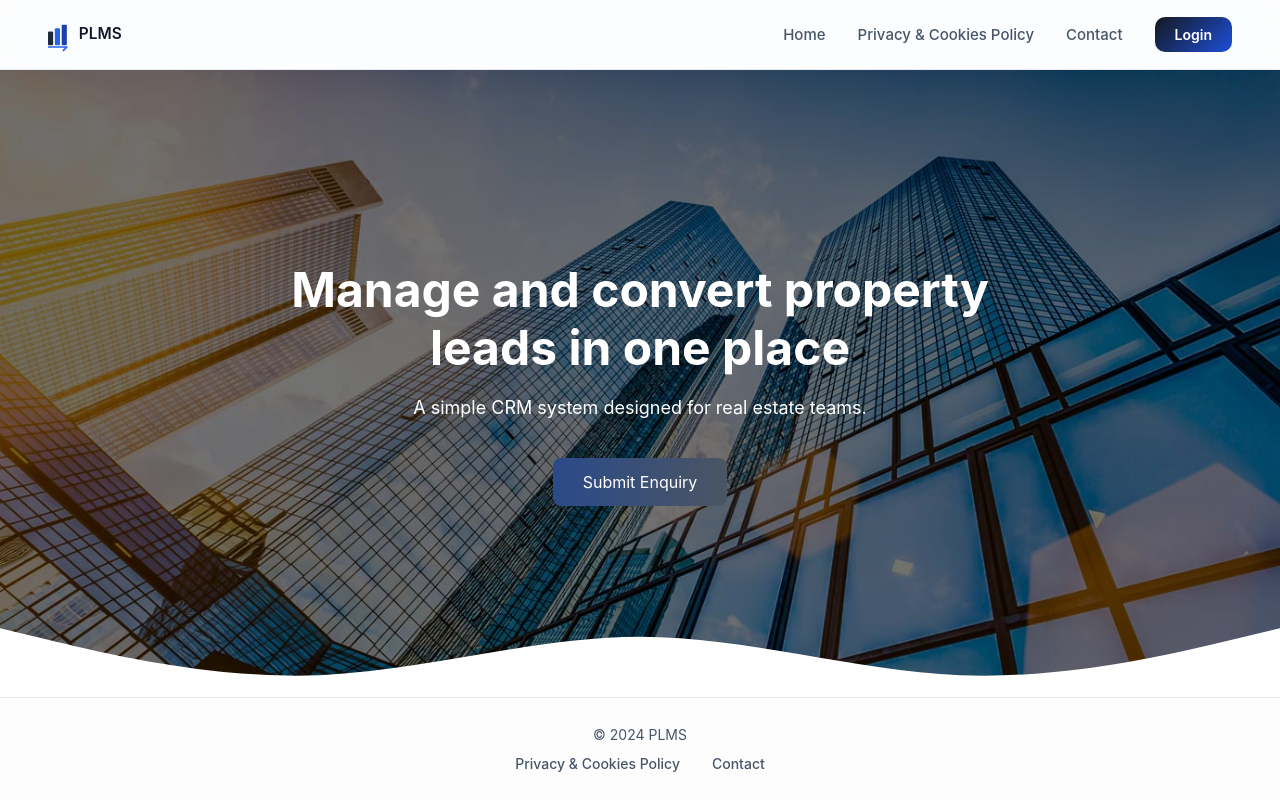
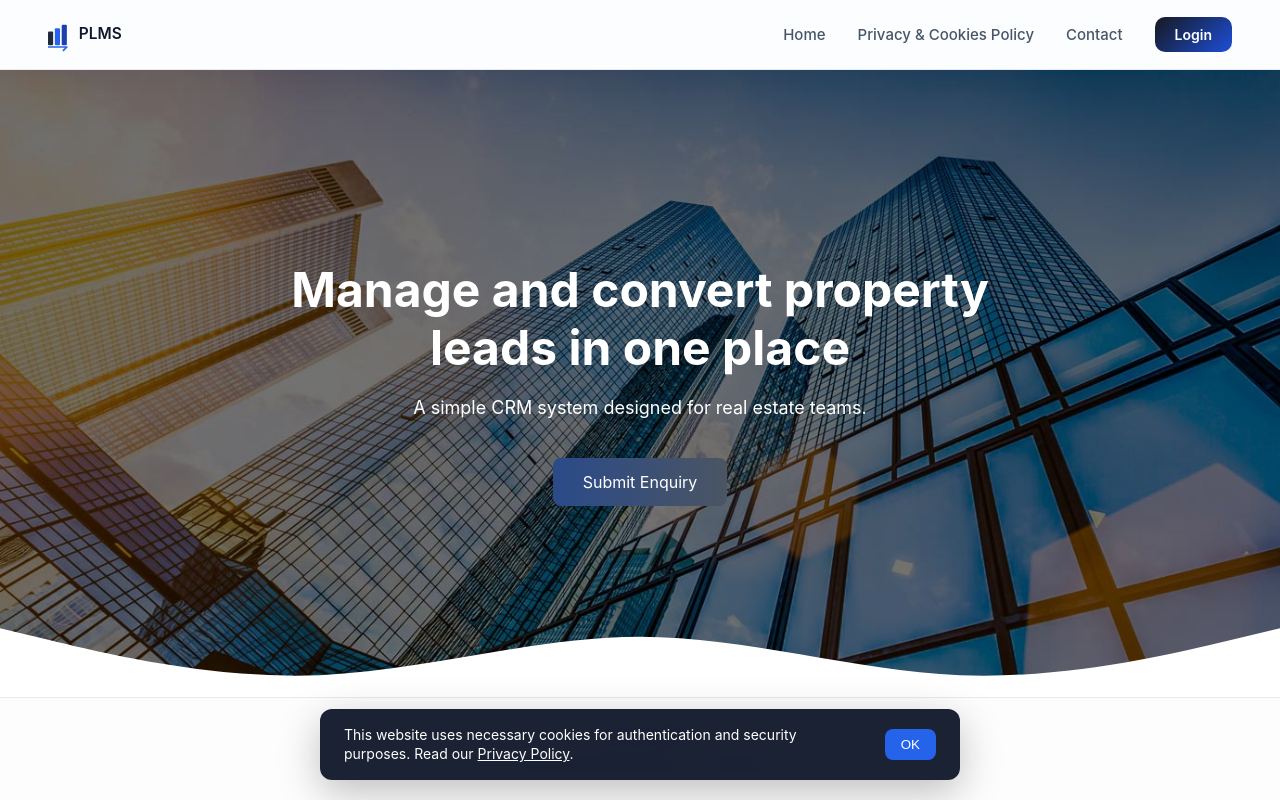
Before and after one commit to lubiejewskidaniel/icp-qho635, a Next.js app: page / in a window 1280 px wide. Built offline with nearby package versions, Linux system fonts and the light colour scheme.

Commit message:
feat: Added Cookie Banner for GDPR compliance

```diff
--- a/src/components/layout/MainLayout/MainLayout.js
+++ b/src/components/layout/MainLayout/MainLayout.js
@@ -2,6 +2,7 @@ import styles from "./MainLayout.module.css";
 import Navbar from "@/components/layout/Navbar/Navbar";
 import Footer from "@/components/layout/Footer/Footer";
 import BackToTop from "@/components/ui/BackToTop/BackToTop";
+import CookieBanner from "@/components/ui/CookieBanner/CookieBanner";
 
 export default function MainLayout({ children }) {
 	return (
@@ -10,6 +11,7 @@ export default function MainLayout({ children }) {
 			<main className={styles.main}>{children}</main>
 			<Footer />
 			<BackToTop />
+			<CookieBanner />
 		</div>
 	);
 }
--- /dev/null
+++ b/src/components/ui/CookieBanner/CookieBanner.js
@@ -0,0 +1,46 @@
+"use client";
+
+import { useEffect, useState } from "react";
+import Link from "next/link";
+import styles from "./CookieBanner.module.css";
+
+export default function CookieBanner() {
+	const [visible, setVisible] = useState(false);
+
+	useEffect(() => {
+		const accepted = localStorage.getItem("cookiesAccepted");
+
+		if (!accepted) {
+			setVisible(true);
+		}
+	}, []);
+
+	const handleAccept = () => {
+		localStorage.setItem("cookiesAccepted", "true");
+		setVisible(false);
+	};
+
+	if (!visible) return null;
+
+	return (
+		<div
+			className={styles.banner}
+			role="dialog"
+			aria-live="polite"
+			aria-label="Cookie consent banner"
+		>
+			<p>
+				This website uses necessary cookies for authentication and security
+				purposes. Read our{" "}
+				<Link href="/privacy-policy" className={styles.link}>
+					Privacy Policy
+				</Link>
+				.
+			</p>
+
+			<button className={styles.button} onClick={handleAccept}>
+				OK
+			</button>
+		</div>
+	);
+}
--- /dev/null
+++ b/src/components/ui/CookieBanner/CookieBanner.module.css
@@ -0,0 +1,47 @@
+.banner {
+	position: fixed;
+	bottom: 20px;
+	left: 50%;
+	transform: translateX(-50%);
+	background: rgba(15, 23, 42, 0.95);
+	color: white;
+	padding: 16px 24px;
+	border-radius: 12px;
+	display: flex;
+	align-items: center;
+	gap: 20px;
+	box-shadow: 0 12px 40px rgba(0, 0, 0, 0.25);
+	backdrop-filter: blur(10px);
+	z-index: 999;
+	max-width: 90%;
+}
+
+.banner p {
+	margin: 0;
+	font-size: 14px;
+	line-height: 1.4;
+}
+
+.banner button {
+	background: #2563eb;
+	color: white;
+	border: none;
+	border-radius: 8px;
+	padding: 8px 16px;
+	cursor: pointer;
+	font-weight: 500;
+	transition: all 0.2s ease;
+}
+
+.banner button:hover {
+	background: #1d4ed8;
+}
+
+.banner a {
+	color: white;
+	text-decoration: underline;
+}
+
+.banner a:hover {
+	color: #cbd5f5;
+}
```
